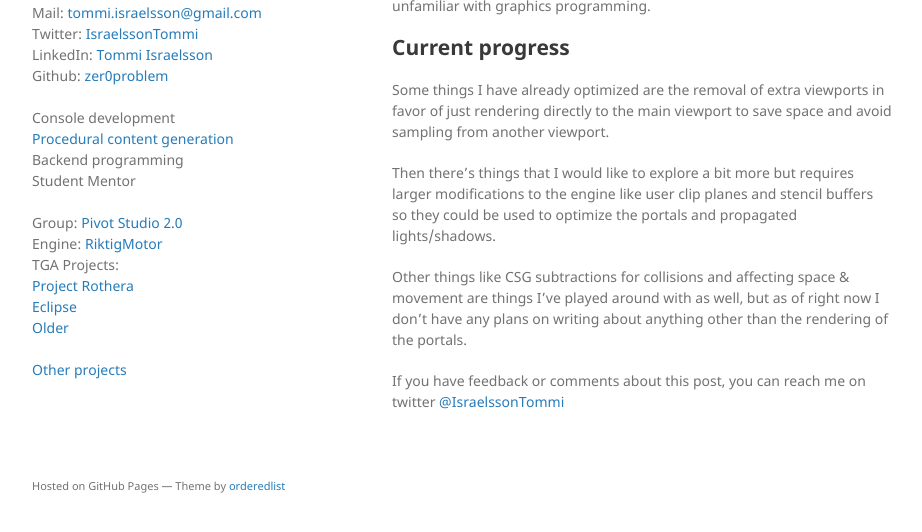
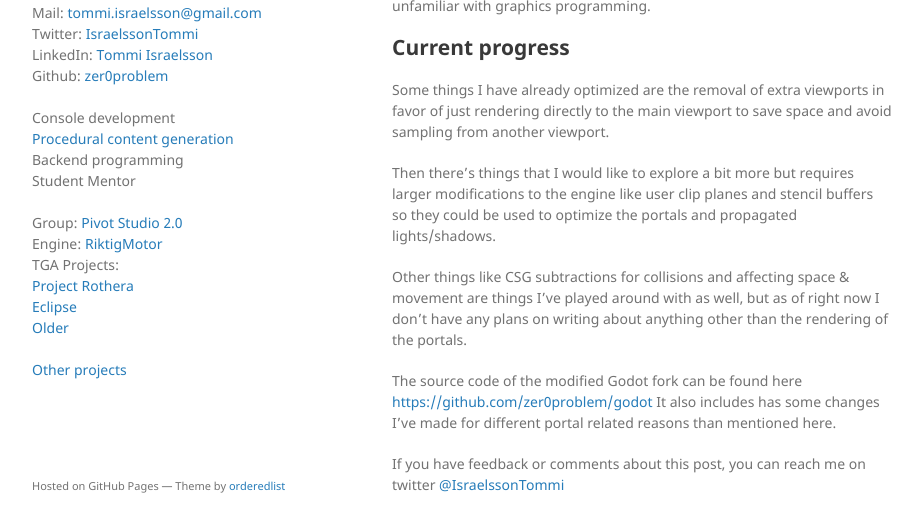
Before and after one commit to zer0problem/zer0problem, a Jekyll site: the page built from _posts/2024-06-02-portals-with-light-propagation.markdown, in a window 1280 px wide and 900 px high, scrolled down 6572 px, cut to the strip 335-867 px from the top of the window. Shown: the whole strip, without its empty margins (178-1100 px from the left). Built offline with Jekyll 4.4.1, drawn with Linux system fonts in a browser that asks for light colours.

Commit message:
added link to modified godot source

```diff
--- a/_posts/2024-06-02-portals-with-light-propagation.markdown
+++ b/_posts/2024-06-02-portals-with-light-propagation.markdown
@@ -125,4 +125,7 @@ Then there's things that I would like to explore a bit more but requires larger
 
 Other things like CSG subtractions for collisions and affecting space & movement are things I've played around with as well, but as of right now I don't have any plans on writing about anything other than the rendering of the portals.
 
+The source code of the modified Godot fork can be found here [https://github.com/zer0problem/godot](https://github.com/zer0problem/godot)
+It also includes has some changes I've made for different portal related reasons than mentioned here.
+
 If you have feedback or comments about this post, you can reach me on twitter [@IsraelssonTommi](http://twitter.com/IsraelssonTommi)
```
